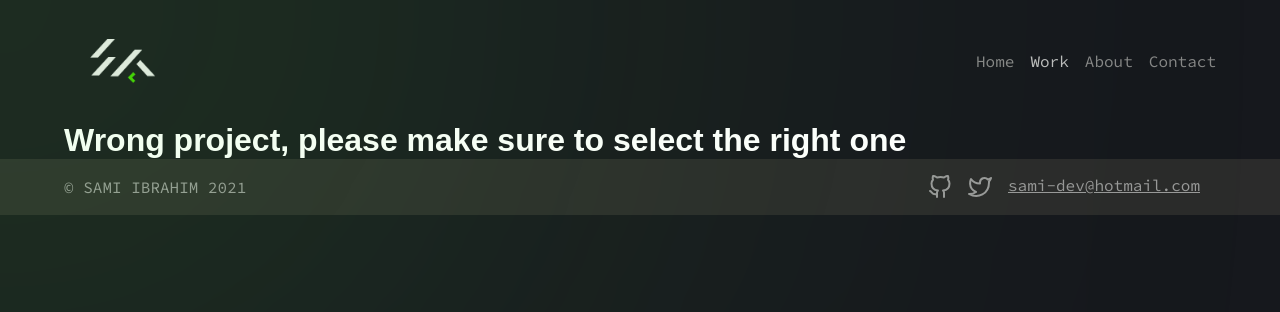
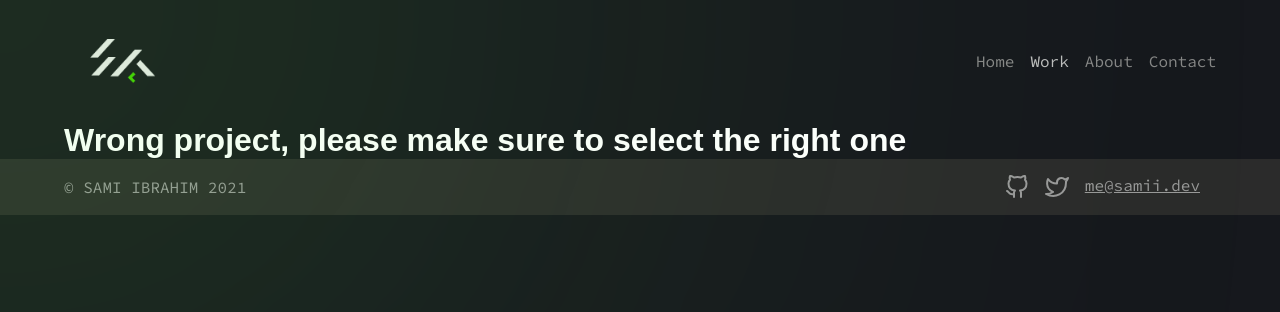
Before and after one commit to SamiKamal/portfolio, a React (Create React App) app: page /work/1 in a window 1280 px wide. Shown: the top 312 px of the page. Built offline with nearby package versions, Linux system fonts and the light colour scheme; a web font is replaced by a local one.

Commit message:
Change the email address

```diff
--- a/src/components/Footer/index.js
+++ b/src/components/Footer/index.js
@@ -18,8 +18,8 @@ function Footer() {
                         <Twitter/>
                     </IconButton>
                 </IconInnerWrapper>
-                <MailButton target="_blank" href="mailto:sami-dev@hotmail.com">
-                    sami-dev@hotmail.com
+                <MailButton target="_blank" href="mailto:me@samii.dev">
+                    me@samii.dev
                 </MailButton>
 
             </IconsWrapper>
--- a/src/components/NavBar/index.js
+++ b/src/components/NavBar/index.js
@@ -40,7 +40,7 @@ function NavBar(p) {
                 <NavItem><NavLink onClick={handleClick} name="/" active={isActive} to="/">Home</NavLink></NavItem>
                 <NavItem><NavLink onClick={handleClick} name="work" as="a" href="/#work" active={isActive}>Work</NavLink></NavItem>
                 <NavItem><NavLink onClick={handleClick} name="about" active={isActive} to="/about">About</NavLink></NavItem>
-                <NavItem><NavLink onClick={handleClick} name="contact" href="mailto:sami-dev@hotmail.com" as="a" active={isActive}>Contact</NavLink></NavItem>
+                <NavItem><NavLink onClick={handleClick} name="contact" href="mailto:me@samii.dev" as="a" active={isActive}>Contact</NavLink></NavItem>
             </NavList>
             <ButtonMenu onClick={() => setIsOpen(true)}>
                 <Menu/>
@@ -57,7 +57,7 @@ function NavBar(p) {
                         <NavItem><NavLink onClick={handleClick} name="/" active={isActive} to="/">Home</NavLink></NavItem>
                         <NavItem><NavLink onClick={handleClick} name="work" as="a" href="/#work" active={isActive}>Work</NavLink></NavItem>
                         <NavItem><NavLink onClick={handleClick} name="about" active={isActive} to="/about">About</NavLink></NavItem>
-                        <NavItem><NavLink onClick={handleClick} name="contact" href="mailto:sami-dev@hotmail.com" as="a" active={isActive}>Contact</NavLink></NavItem>
+                        <NavItem><NavLink onClick={handleClick} name="contact" href="mailto:me@samii.dev" as="a" active={isActive}>Contact</NavLink></NavItem>
                     </NavListMobile>
                 </Content>
             </Overlay>)})}
```
